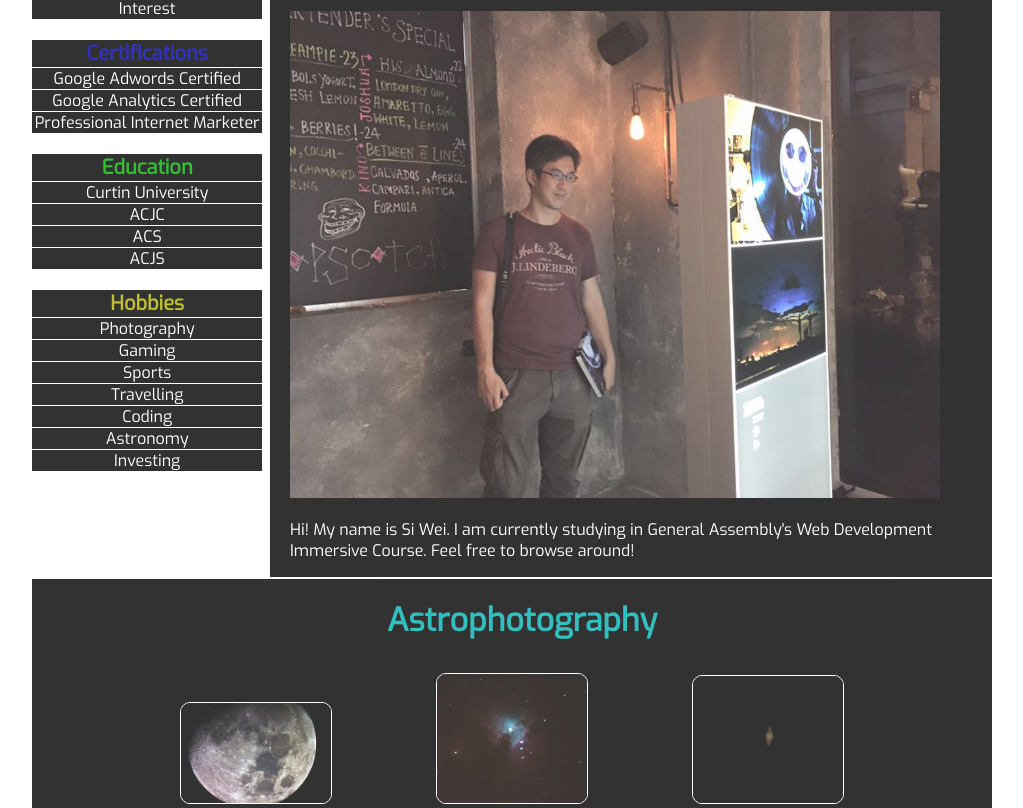
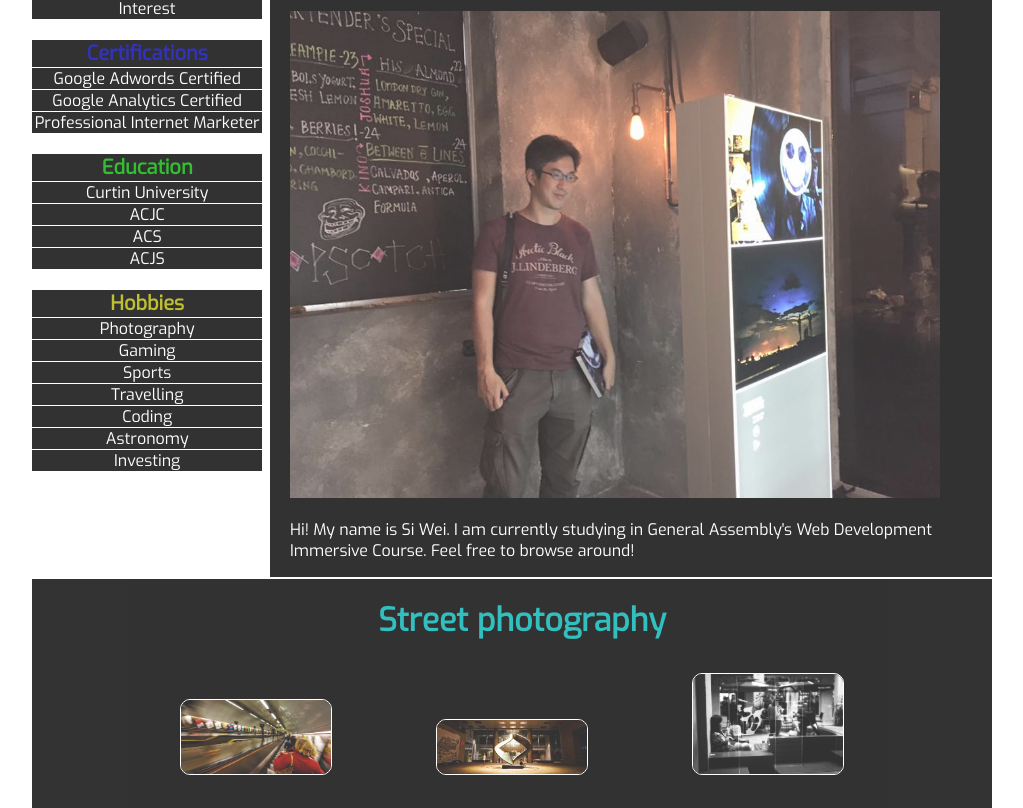
Before and after one commit to swkau/swkau.github.io, a plain HTML site: page index.html in a window 1280 px wide. Shown: the part 121-929 px from the top of the page, without its empty margins (128-1151 px from the left). Drawn offline with Linux system fonts and the light colour scheme.

Commit message:
update profile

```diff
--- a/index.html
+++ b/index.html
@@ -42,12 +42,16 @@
 	</div>
 	<div id="mid-right">
 	<h1>About Me</h1>
-	<img id="me" src="image/siwei.jpg" width="90%">
+	<img id="me" src="image/siwei.jpg" width="90%" height="90%">
 	<p>Hi! My name is Si Wei. I am currently studying in General Assembly's Web Development Immersive Course. Feel free to browse around!</p>
 	</div>
 </div>
 <div style="clear:both">
 <div id="showcase">
+<h1>Street photography</h1>
+<a href="image/street1.jpg" data-lightbox="astro"><img src="image/street1.jpg"></a>
+<a href="image/street2.jpg" data-lightbox="astro"><img src="image/street2.jpg"></a>
+<a href="image/street3.jpg" data-lightbox="astro"><img src="image/street3.jpg"></a>
 <h1>Astrophotography</h1>
 <a href="image/astro1.jpg" data-lightbox="astro"><img src="image/astro1.jpg"></a>
 <a href="image/astro2.jpg" data-lightbox="astro"><img src="image/astro2.jpg"></a>
```
Also changed, not shown: image/street1.jpg (added), image/street2.jpg (added), image/street3.jpg (added).
